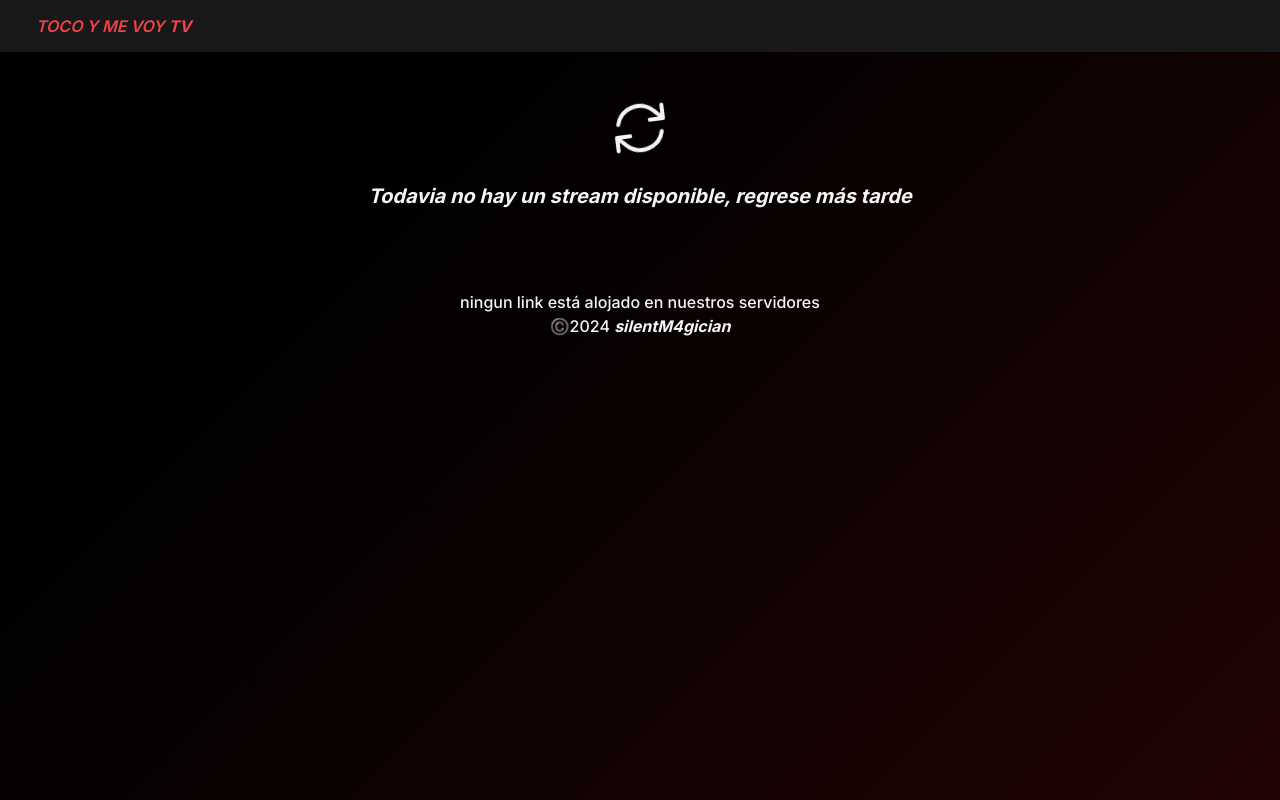
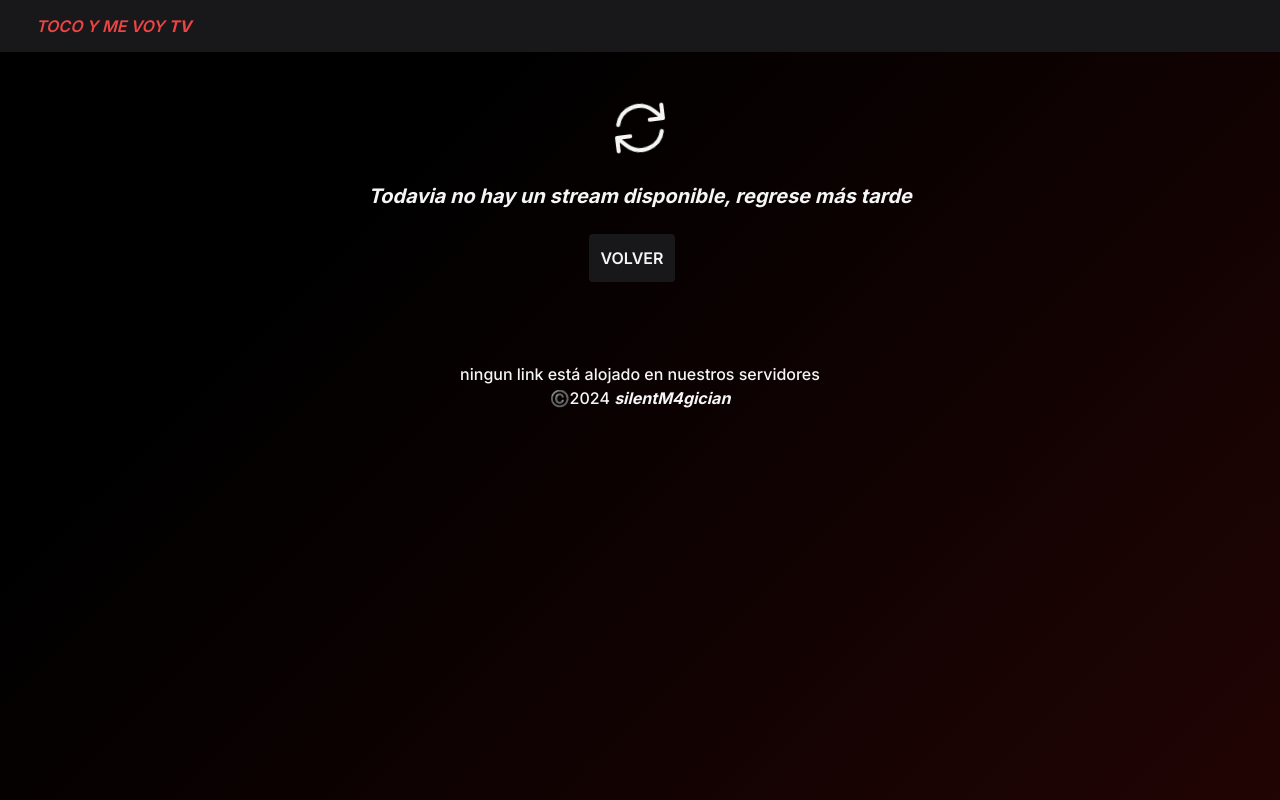
Before and after one commit to silentm4gician/tymv-tv, a Next.js app: page /player/1 in a window 1280 px wide. Built offline with nearby package versions, Linux system fonts and the light colour scheme.

Commit message:
update noLink

```diff
--- a/app/page.js
+++ b/app/page.js
@@ -1,7 +1,8 @@
+"use client"
 import MatchCard from "@/components/MatchCard";
 
 export default async function Home() {
-  const res = await fetch(`${process.env.NEXT_PUBLIC_API_URL}/matches`, {cache:'no-cache'}, { next: { revalidate: 1 } });
+  const res = await fetch(`${process.env.NEXT_PUBLIC_API_URL}/matches`, {cache:'no-cache'}, { next: { revalidate: 3600 } });
 
   if (!res.ok) {
     console.error('Failed to fetch matches:', res.statusText);
--- a/components/NoLinkYet.jsx
+++ b/components/NoLinkYet.jsx
@@ -5,6 +5,11 @@ const NoLinkYet = () => {
     <div className="text-center">
       <LoadingScreen/>
       <p className="font-bold italic text-xl">Todavia no hay un stream disponible, regrese más tarde</p>
+      <a href="/">
+        <button className="mr-4 mt-6 font-semibold bg-zinc-900 p-3 rounded hover:bg-red-700">
+          VOLVER
+        </button>
+      </a>
     </div>
   )
 }
```
